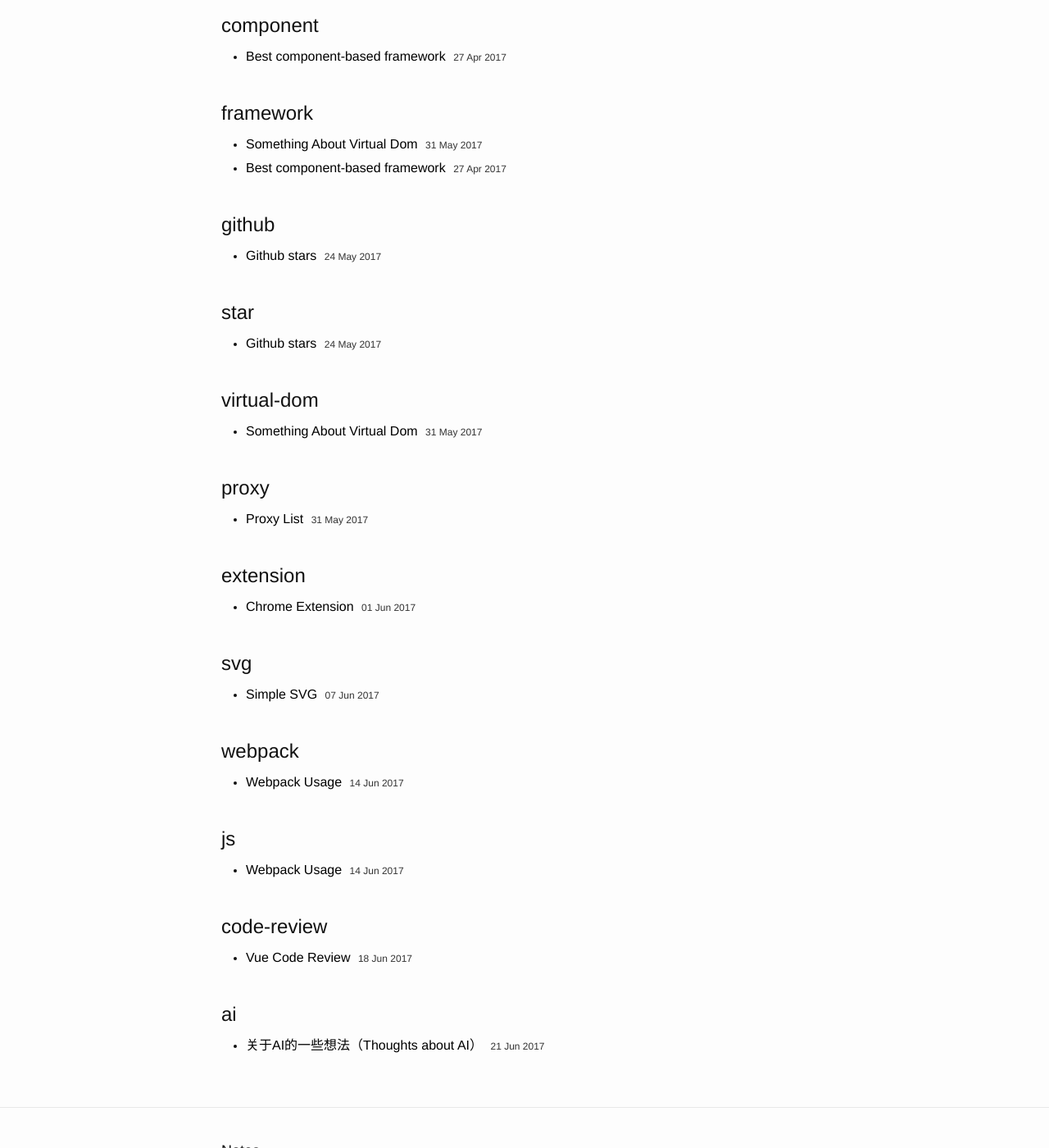
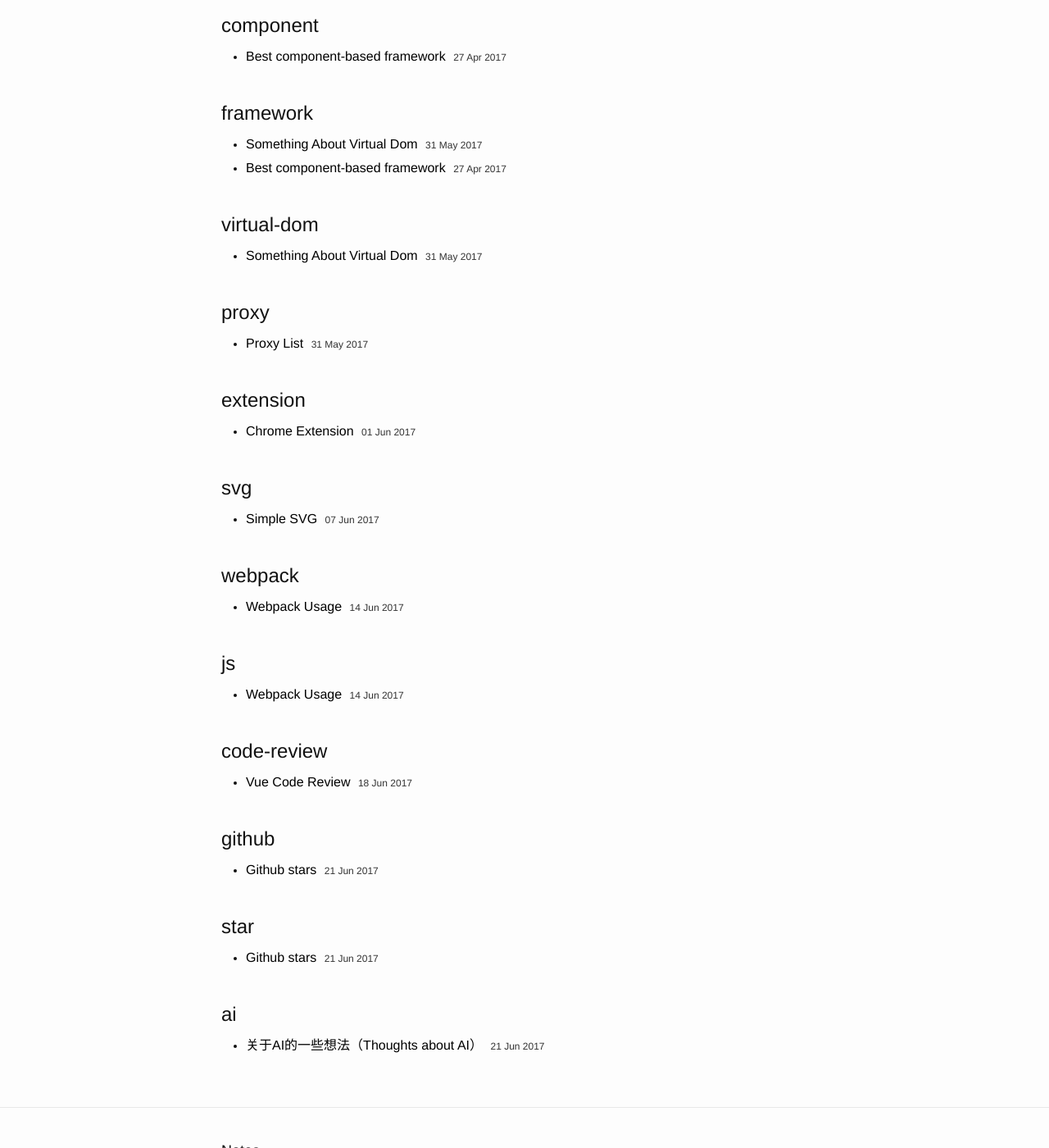
Before and after one commit to zhoukekestar/notes, a Jekyll site: the page built from tags.html, in a window 1280 px wide and 1400 px high, scrolled down 6661 px. Shown: the whole window at 82% size. Built offline with Jekyll 4.4.1, drawn with Linux system fonts in a browser that asks for light colours.

Commit message:
update date

```diff
--- a/_posts/2017/2017-01-05-my-stars.md
+++ b/_posts/2017/2017-01-05-my-stars.md
@@ -1,7 +1,7 @@
 ---
 layout: post
 title:  "Github stars"
-date:   2017-05-24
+date:   2017-06-21
 categories: github stars
 tags: [github, star]
 commentIssueId: 2
```
